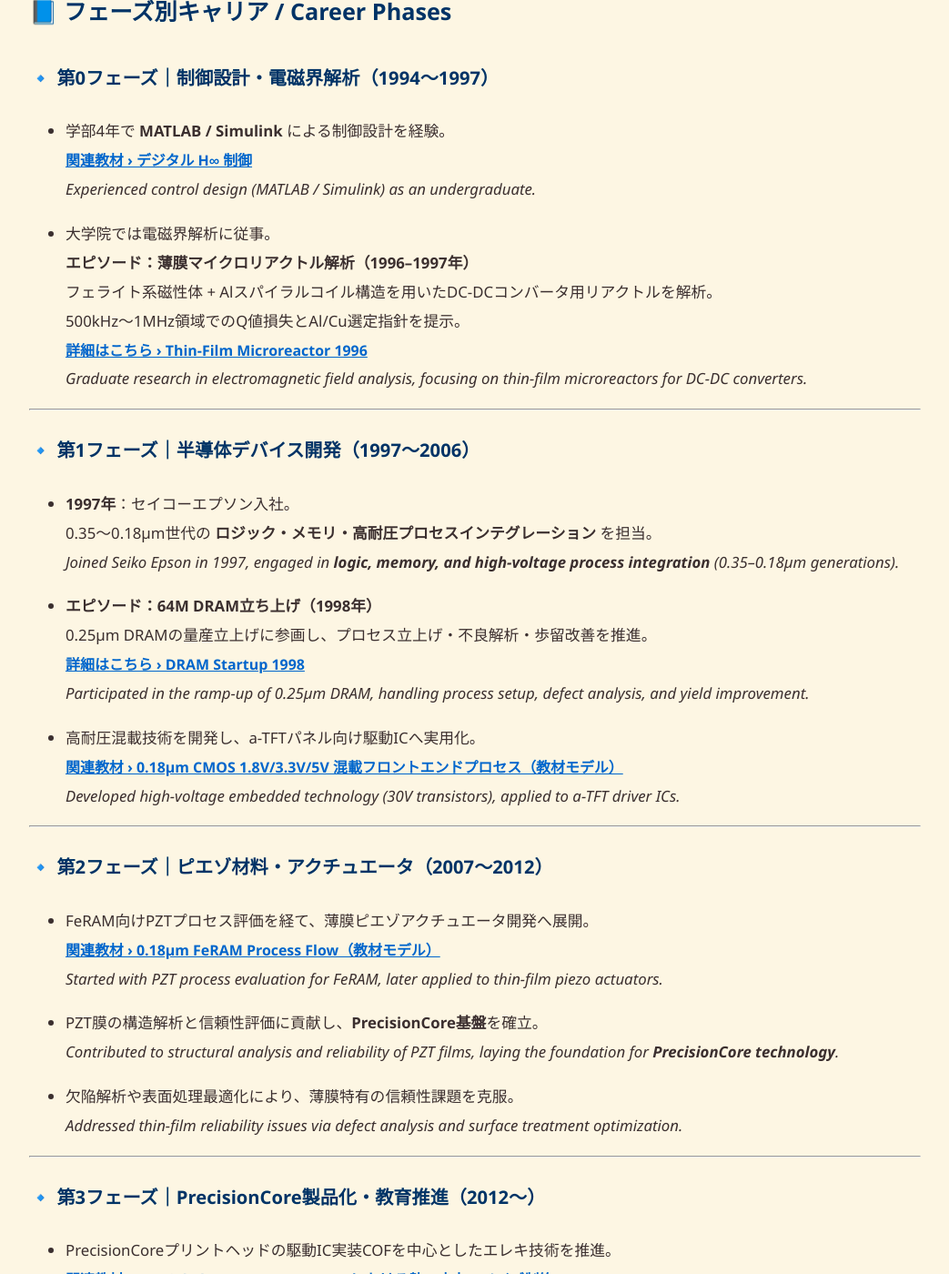
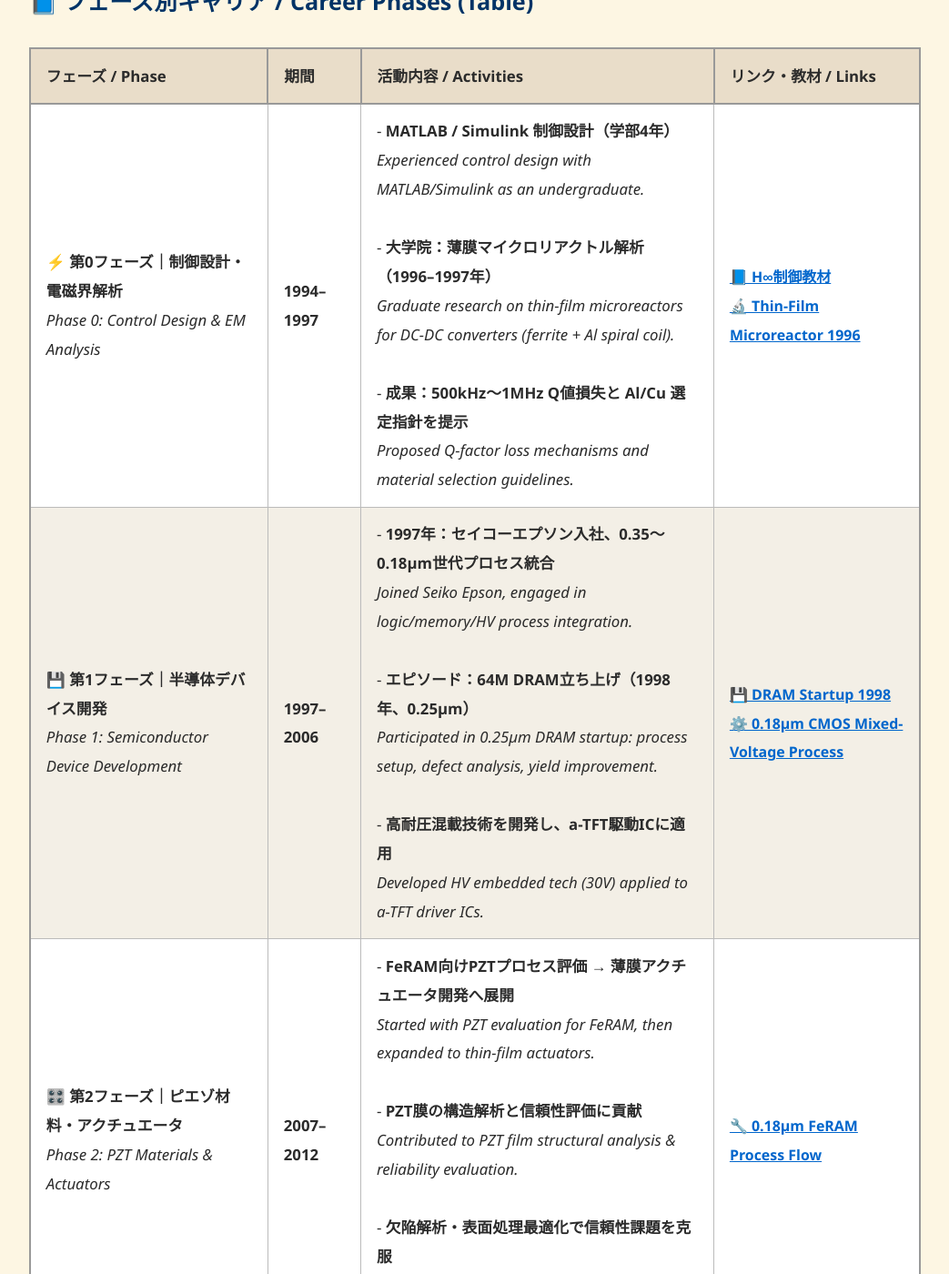
Before and after one commit to Samizo-AITL/Samizo-AITL.github.io, a Jekyll site: the page built from about/career-summary/index.md, in a window 1280 px wide and 1400 px high, scrolled down 519 px. Shown: the whole window at 91% size, without its empty margins (118-1161 px from the left). Built offline with Jekyll 4.4.1, drawn with Linux system fonts in a browser that asks for light colours; some of the changed text lies outside the part shown.

Commit message:
Update index.md

```diff
--- a/about/career-summary/index.md
+++ b/about/career-summary/index.md
@@ -2,8 +2,6 @@
 layout: default
 title: "経験要約 / Career Summary"
 description: "半導体・制御・インクジェット・教育の横断経験をまとめたキャリアサマリ"
----
-
 ---
 
 # 🛠️ 経験要約 / Career Summary
@@ -18,122 +16,21 @@
 
 ---
 
-## 📘 フェーズ別キャリア / Career Phases
+## 📘 フェーズ別キャリア / Career Phases (Table)
 
-### 🔹 第0フェーズ｜制御設計・電磁界解析（1994〜1997）
-- 学部4年で **MATLAB / Simulink** による制御設計を経験。
-  [関連教材 › デジタル H∞ 制御](https://samizo-aitl.github.io/EduController/part04_digital/theory/06_digital_hinf_control.html)
-  *Experienced control design (MATLAB / Simulink) as an undergraduate.*
-
-- 大学院では電磁界解析に従事。
-  **エピソード：薄膜マイクロリアクトル解析（1996–1997年）**
-  フェライト系磁性体 + Alスパイラルコイル構造を用いたDC-DCコンバータ用リアクトルを解析。
-  500kHz〜1MHz領域でのQ値損失とAl/Cu選定指針を提示。
-  [詳細はこちら › Thin-Film Microreactor 1996](https://samizo-aitl.github.io/Edusemi-Plus/archive/in1996/thinfilm_microreactor/)
-  *Graduate research in electromagnetic field analysis, focusing on thin-film microreactors for DC-DC converters.*
+| フェーズ / Phase | 期間 | 活動内容 / Activities | リンク・教材 / Links |
+|-----------------|------|-----------------------|----------------------|
+| ⚡ **第0フェーズ｜制御設計・電磁界解析** <br> *Phase 0: Control Design & EM Analysis* | **1994–1997** | - **MATLAB / Simulink 制御設計（学部4年）**  <br>*Experienced control design with MATLAB/Simulink as an undergraduate.*  <br><br> - **大学院：薄膜マイクロリアクトル解析（1996–1997年）**  <br>*Graduate research on thin-film microreactors for DC-DC converters (ferrite + Al spiral coil).*  <br><br> - **成果：500kHz〜1MHz Q値損失と Al/Cu 選定指針を提示**  <br>*Proposed Q-factor loss mechanisms and material selection guidelines.* | [📘 H∞制御教材](https://samizo-aitl.github.io/EduController/part04_digital/theory/06_digital_hinf_control.html)  <br>[🔬 Thin-Film Microreactor 1996](https://samizo-aitl.github.io/Edusemi-Plus/archive/in1996/thinfilm_microreactor/) |
+| 💾 **第1フェーズ｜半導体デバイス開発** <br> *Phase 1: Semiconductor Device Development* | **1997–2006** | - **1997年：セイコーエプソン入社、0.35〜0.18µm世代プロセス統合**  <br>*Joined Seiko Epson, engaged in logic/memory/HV process integration.*  <br><br> - **エピソード：64M DRAM立ち上げ（1998年、0.25µm）**  <br>*Participated in 0.25µm DRAM startup: process setup, defect analysis, yield improvement.*  <br><br> - **高耐圧混載技術を開発し、a-TFT駆動ICに適用**  <br>*Developed HV embedded tech (30V) applied to a-TFT driver ICs.* | [💾 DRAM Startup 1998](https://samizo-aitl.github.io/Edusemi-Plus/archive/in1998/DRAM_Startup_64M_1998/)  <br>[⚙️ 0.18µm CMOS Mixed-Voltage Process](https://samizo-aitl.github.io/Edusemi-v4x/chapter3_process_evolution/docs/0.18um_1.8V_3.3V_5V) |
+| 🎛️ **第2フェーズ｜ピエゾ材料・アクチュエータ** <br> *Phase 2: PZT Materials & Actuators* | **2007–2012** | - **FeRAM向けPZTプロセス評価 → 薄膜アクチュエータ開発へ展開**  <br>*Started with PZT evaluation for FeRAM, then expanded to thin-film actuators.*  <br><br> - **PZT膜の構造解析と信頼性評価に貢献**  <br>*Contributed to PZT film structural analysis & reliability evaluation.*  <br><br> - **欠陥解析・表面処理最適化で信頼性課題を克服**  <br>*Addressed thin-film reliability issues via defect analysis & surface optimization.* | [🔧 0.18µm FeRAM Process Flow](https://samizo-aitl.github.io/Edusemi-v4x/d_chapter1_memory_technologies/doc_FeRAM/0.18um_FeRAM_ProcessFlow) |
+| 🖨️ **第3フェーズ｜PrecisionCore製品化・教育推進** <br> *Phase 3: PrecisionCore Productization & Education* | **2012–** | - **PrecisionCoreプリントヘッド：COF駆動IC実装を中心に推進**  <br>*Led electronic integration for PrecisionCore printheads (COF driver ICs).*  <br><br> - **開発・設計・量産化までのスケジュール責任を担当**  <br>*Responsible for scheduling and execution from R&D to mass production.*  <br><br> - **BOM整備・ISO教育・技術伝承を教材化**  <br>*Promoted BOM management, ISO training, knowledge transfer as structured content.* | [🔥 SystemDK 熱・応力制約](https://samizo-aitl.github.io/Edusemi-v4x/f_chapter2a_systemdk/)  <br>[📑 生産プロセス教材](https://samizo-aitl.github.io/EduMecha/08_production_process/production_process_flow.html) |
+| 🚀 **現在の活動** <br> *Current Activities* | **2020s–** | - **オープンフレームワーク Samizo-AITL を構築・発信**  <br>*Building and sharing the open Samizo-AITL framework (education, AI control, prompts).*  <br><br> - **半導体〜制御〜IJ の統合教材群を公開**  <br>*Publishing integrated educational resources.*  <br><br> - **CFET 教材論文公開**  <br>*Educational Tutorial Paper on CFET.*  <br>[📄 CFET 教材論文 (PDF)](./docs/cfet_tutorial_main.pdf)  <br><br> - **CFET 制御統合検証**  <br>*Cross-layer CFET control study (PID+FSM+LLM).*  <br>[📄 CFET Control Main Paper (PDF)](./docs/cfet_ctrl2025.pdf)  <br><br> - **LPDDR+FeRAM Chiplet Integration**  <br>*Hybrid memory architecture (low-power + instant resume).*  <br>[📄 LPDDR+FeRAM (PDF)](./docs/LPDDR_FeRAM.pdf)  <br><br> - **FeFET CMOS 0.18 µm Integration Study**  <br>*+1 mask integration, 10^5 cycles endurance, 10y@85℃ retention.*  <br>[📄 Main Paper](./docs/FeFET_CMOS018um_IntegrationStudy_Main.pdf)  <br>[📄 Supplementary](./docs/FeFET_CMOS_018um_IntegrationStudy_Supplementary.pdf)  <br><br> - **ScAlN MEMS 超音波センサ研究**  <br>*Pb-free ScAlN MEMS ultrasonic sensor with 65nm SiGe CMOS SiP.*  <br>[📄 ScAlN Paper (PDF)](./docs/scaln_ultrasonic.pdf)  <br><br> - **ヒューマノイド制御アーキテクチャ研究**  <br>*Humanoid control: LLM + FSM + PID + state-space + energy harvesting.*  <br>[📄 Humanoid TCST 論文 (PDF)](./docs/humanoid_tcst2025.pdf)  <br><br> - **SystemDK with AITL 論文公開**  <br>*Runtime-aware DTCO with PID+FSM+LLM compensation.*  <br>[📄 SystemDK+AITL Main Paper (PDF)](./docs/systemdk_aitl2025.pdf) | |
 
 ---
 
-### 🔹 第1フェーズ｜半導体デバイス開発（1997〜2006）
-- **1997年**：セイコーエプソン入社。
-  0.35〜0.18μm世代の **ロジック・メモリ・高耐圧プロセスインテグレーション** を担当。
-  *Joined Seiko Epson in 1997, engaged in **logic, memory, and high-voltage process integration** (0.35–0.18μm generations).*
-
-- **エピソード：64M DRAM立ち上げ（1998年）**
-  0.25μm DRAMの量産立上げに参画し、プロセス立上げ・不良解析・歩留改善を推進。
-  [詳細はこちら › DRAM Startup 1998](https://samizo-aitl.github.io/Edusemi-Plus/archive/in1998/DRAM_Startup_64M_1998/)
-  *Participated in the ramp-up of 0.25μm DRAM, handling process setup, defect analysis, and yield improvement.*
-
-- 高耐圧混載技術を開発し、a-TFTパネル向け駆動ICへ実用化。
-  [関連教材 › 0.18μm CMOS 1.8V/3.3V/5V 混載フロントエンドプロセス（教材モデル）](https://samizo-aitl.github.io/Edusemi-v4x/chapter3_process_evolution/docs/0.18um_1.8V_3.3V_5V)
-  *Developed high-voltage embedded technology (30V transistors), applied to a-TFT driver ICs.*
-
----
-
-### 🔹 第2フェーズ｜ピエゾ材料・アクチュエータ（2007〜2012）
-- FeRAM向けPZTプロセス評価を経て、薄膜ピエゾアクチュエータ開発へ展開。
-  [関連教材 › 0.18μm FeRAM Process Flow（教材モデル）](https://samizo-aitl.github.io/Edusemi-v4x/d_chapter1_memory_technologies/doc_FeRAM/0.18um_FeRAM_ProcessFlow)
-  *Started with PZT process evaluation for FeRAM, later applied to thin-film piezo actuators.*
-
-- PZT膜の構造解析と信頼性評価に貢献し、**PrecisionCore基盤**を確立。
-  *Contributed to structural analysis and reliability of PZT films, laying the foundation for **PrecisionCore technology**.*
-
-- 欠陥解析や表面処理最適化により、薄膜特有の信頼性課題を克服。
-  *Addressed thin-film reliability issues via defect analysis and surface treatment optimization.*
-
----
-
-### 🔹 第3フェーズ｜PrecisionCore製品化・教育推進（2012〜）
-- PrecisionCoreプリントヘッドの駆動IC実装COFを中心としたエレキ技術を推進。
-  [関連教材 › Special Chapter 2a: SystemDKにおける熱・応力・ノイズ制約](https://samizo-aitl.github.io/Edusemi-v4x/f_chapter2a_systemdk/)
-  *Led electronic integration for PrecisionCore printheads, focusing on COF driver IC implementation.*
-
-- 開発・設計・量産化までのスケジュール策定と実行責任を担当。
-  *Responsible for scheduling and execution from development to mass production.*
-
-- **BOM整備・ISO教育・技術伝承**を教材化し、組織横断で推進。
-  [関連教材 › 設計→量産部品発注フロー](https://samizo-aitl.github.io/EduMecha/08_production_process/production_process_flow.html)
-  *Promoted **BOM management, ISO training, and knowledge transfer**, transforming them into structured educational content.*
-
----
-
-## 🎯 現在の活動 / Current Activities
-- 教育支援・プロンプト設計・AI制御統合設計をテーマにした
-  オープンフレームワーク **Samizo-AITL** を構築・発信中。
-  *Building and sharing **Samizo-AITL**, an open framework for education, prompt design, and AI-integrated control.*
-
-- 半導体〜制御〜インクジェットの経験を統合し、体系的教材群を公開。
-  [📄 関連教材 › FinFET / GAA ノードパラメータ比較表](https://samizo-aitl.github.io/Edusemi-v4x/f_chapter1_finfet_gaa/appendixf1_05_node_params)
-  *Integrating experiences from semiconductors, control, and inkjet into structured educational resources.*
-
-- **CFET 教材論文公開** / *Educational Tutorial Paper on CFET*
-  [Educational Perspectives on Complementary FETs (CFET): Evolution Beyond GAA and Open Challenges (PDF)](./docs/cfet_tutorial_main.pdf)
-  教育的観点から CFET 技術の概要を整理したチュートリアル論文。
-  Planar → FinFET → GAA → CFET への進化、構造概念、設計インパクト、製造課題、EDA 限界、教育的価値をまとめ、
-  2030 年代に向けた半導体教育・研究への活用を提案。
-
-- **CFET 制御統合検証** / Control-Integrated CFET Study
-  CFET 配線遅延と熱結合を PID+FSM+LLM 監督で動的補償するクロスレイヤー制御概念実証
-  *Cross-Layer Control of CFET Interconnect Delay and Thermal Coupling via PID+FSM+LLM Supervision*
-  [Main Paper (PDF)](./docs/cfet_ctrl2025.pdf)
-
-- **LPDDR+FeRAM Chiplet Integration**
-  LPDDRは **低消費電力・高帯域** を提供し、FeRAMは **不揮発・低電力・瞬時復帰** を補完。
-  *LPDDR provides low-power, high-bandwidth operation, while FeRAM complements with non-volatility, low standby power, and instant resume.*
-  SystemDKによる **トップダウン設計**（チップレット／コントローラ／OS）で、スタンバイ電力削減と再起動時間短縮を実現。
-  *Using SystemDK top-down co-design (chiplets / controllers / OS), we explore hybrid memory architectures that reduce standby power and shorten resume latency.*
-  📄 [LPDDR+FeRAM Integration (PDF)](./docs/LPDDR_FeRAM.pdf)
-
-- **FeFET CMOS 0.18 µm Integration Study**
-  既存の 0.18 µm CMOS ロジックフローに、**最小限の追加マスク (+1)** で FeFET を統合。
-  **耐久性 (10^5 サイクル超)** と **高温保持特性 (85℃で10年以上保持投影)** を実証。
-  SRAM バックアップや IoT/車載のキーセキュア用途に適用可能であることを示した。
-  [📄 Main Paper (PDF)](./docs/FeFET_CMOS018um_IntegrationStudy_Main.pdf)
-  [📄 Supplementary Figures & Tables (PDF)](./docs/FeFET_CMOS_018um_IntegrationStudy_Supplementary.pdf)
-  *Integration of FeFETs into a legacy 0.18 µm CMOS logic baseline with only **one additional mask (+1)**.
-  Demonstrated **endurance beyond 10^5 cycles** and **retention exceeding 10 years at 85 °C**,
-  enabling applications such as SRAM backup and secure key storage for IoT and automotive systems.*
-
-- **ScAlN MEMS 超音波センサ研究**
-  Pbフリー ScAlN MEMS アレイを **65 nm SiGe CMOS + SiP** で統合し、次世代医療用超音波センサを提案。
-  *ScAlN MEMS Ultrasonic Sensor Study: Proposed a Pb-free ScAlN MEMS array integrated with 65 nm SiGe CMOS via SiP for next-generation medical ultrasonic sensors.*
-  📄 [ScAlN Ultrasonic Paper (PDF)](./docs/scaln_ultrasonic.pdf)
-
-- **ヒューマノイド制御アーキテクチャ研究: FSM, PID, 状態空間, LLM 統合**
-  **Cross-node SoC 設計** と **SystemDK 検証** に基づき、LLM推論、階層型 FSM、PID制御、エネルギーハーベスティングを統合。
-  *Humanoid Control Architecture: Integrated LLM inference, hierarchical FSM, PID/state-space control, and energy harvesting based on cross-node SoC design and SystemDK validation.*
-  📄 [Humanoid TCST 論文 (PDF)](./docs/humanoid_tcst2025.pdf)
-
-- **SystemDK with AITL 論文公開** / Paper on Runtime-Aware DTCO
-EDA設計フローにPID+FSM+LLM制御ループを統合し、RC遅延・熱結合・EMI変動を実時間で補償する枠組みを提案。
-Cross-layer runtime adaptation enables guardband reduction and improved reliability across sub-2nm nodes.
-[Main Paper (PDF)](./docs/systemdk_aitl2025.pdf)
-
----
-
-> ⚠️ **注記 / Note**
-> 本ページ記載のプロセス情報は教育・教材目的の構想モデルに基づくものであり、実在する製造フローや機密情報とは無関係です。
-> *Process information here is based on conceptual models for educational purposes, not related to actual manufacturing flows or confidential data.*
+⚠️ **注記 / Note**
+本ページ記載のプロセス情報は教育・教材目的の構想モデルに基づくものであり、実在する製造フローや機密情報とは無関係です。
+*Process information here is based on conceptual models for educational purposes, not related to actual manufacturing flows or confidential data.*
 
 ---
 
```
